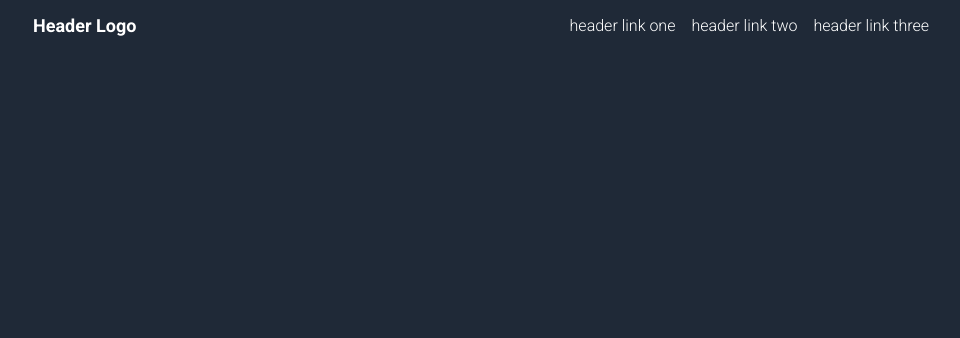
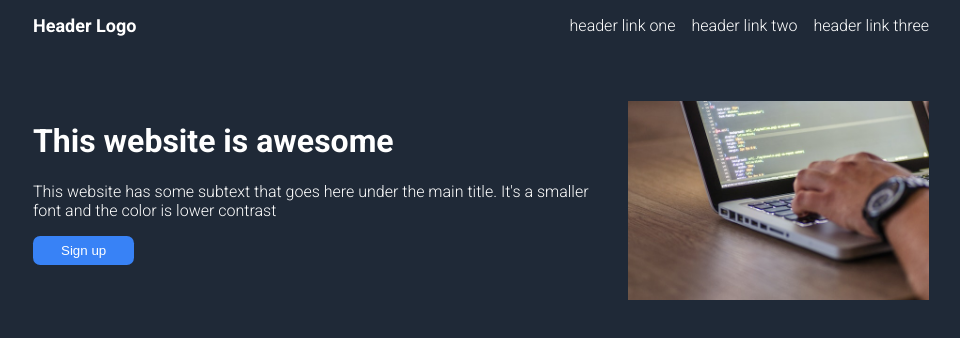
Before and after one commit to TiwiOdin/landing-page, a plain HTML site: page index.html in a window 1280 px wide. Shown: the whole page, without its empty margins (159-1119 px from the left). Drawn offline with Linux system fonts and the light colour scheme; a web font is replaced by a local one.

Commit message:
main-one made

```diff
--- a/index.html
+++ b/index.html
@@ -22,6 +22,21 @@
             </header>
         </div>
 
+        <div class="cont-main">
+            <main class="main-one">
+                <div class="info-content">
+                    <h1>This website is awesome</h1>
+                    <p>This website has some subtext that goes here under the
+                        main title. It's a smaller font and the color is lower contrast
+                    </p>
+                    <button>Sign up</button>
+                </div>
+                <div class="image-content">
+                    <img src="./images/programming-desktop.jpg" alt="">
+                </div>
+            </main>
+        </div>
+
     </div>
 
 </body>
--- a/style.css
+++ b/style.css
@@ -39,3 +39,45 @@ header ul li a {
     color: white;
     text-decoration: none;
 }
+
+/* Main */
+
+.cont-main {
+    width: 100%;
+    background-color: #1F2937;
+}
+
+.main-one {
+    width: 70%;
+    margin: 50px auto;
+    color: white;
+
+    display: flex;
+    gap: 36px;
+}
+
+.main-one .info-content h1 {
+    font-weight: 1000;
+}
+
+.main-one .info-content {
+    width: 65%;
+}
+
+.main-one .info-content button {
+    padding: 7px 28px;
+    background-color: #3882F6;
+    color: white;
+    border: none;
+    border-radius: 7.2px;
+    cursor: pointer;
+}
+
+.main-one .image-content {
+    width: 35%;
+    height: auto;
+}
+
+.main-one img {
+    width: 100%;
+}
```
